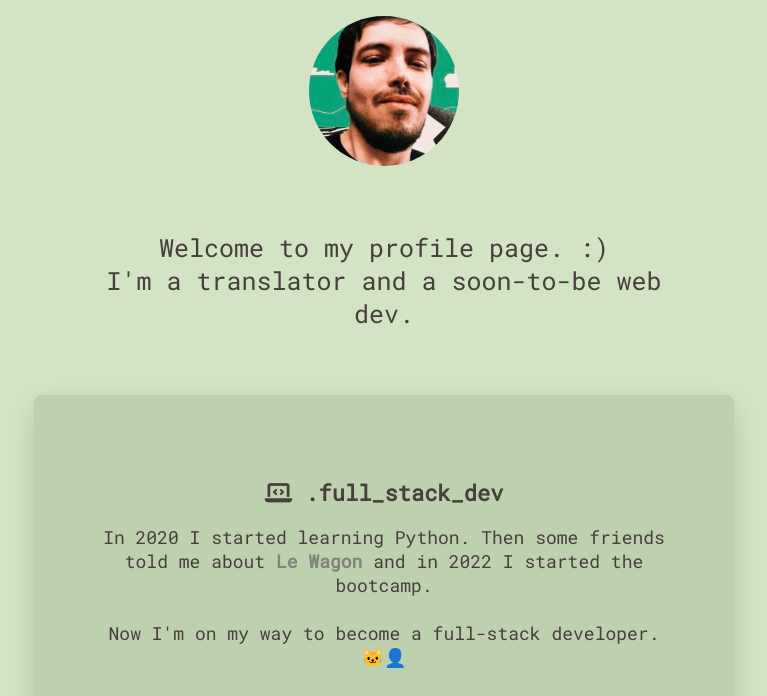
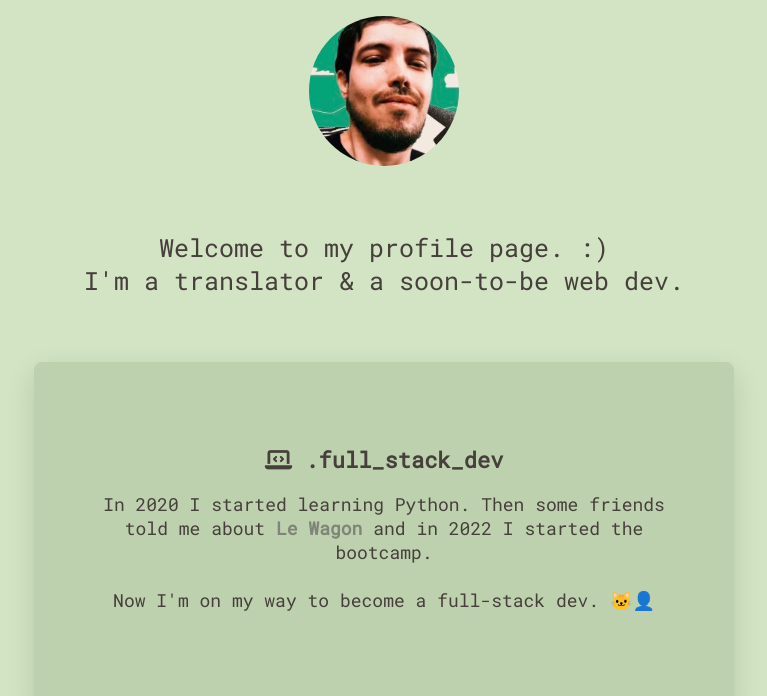
Before and after one commit to cydlos/profile, a plain HTML site: page index.html in a window 1280 px wide. Shown: the part 104-800 px from the top of the page, without its empty margins (256-1023 px from the left). Drawn offline with Linux system fonts and the light colour scheme.

Commit message:
updating

```diff
--- a/index.html
+++ b/index.html
@@ -20,7 +20,7 @@
       <h2>
         Welcome to my profile page. :)
         <br>
-        I'm a translator and a soon-to-be web dev.
+        I'm a translator & a soon-to-be web dev.
       </h2>
       <div class="card">
         <h2 class="title-text">
@@ -29,7 +29,7 @@
           <p>In 2020 I started learning Python. Then some friends told me about
             <a href="https://www.lewagon.com/pt-BR/sao-paulo/web-development-course/full-time" target="_blank" class="lewagon_link">Le Wagon</a>
             and in 2022 I started the bootcamp.<br><br>
-            Now I'm on my way to become a full-stack developer. 🐱‍👤</p>
+            Now I'm on my way to become a full-stack dev. 🐱‍👤</p>
         </h2>
       </div>
       <div class="card">
```
